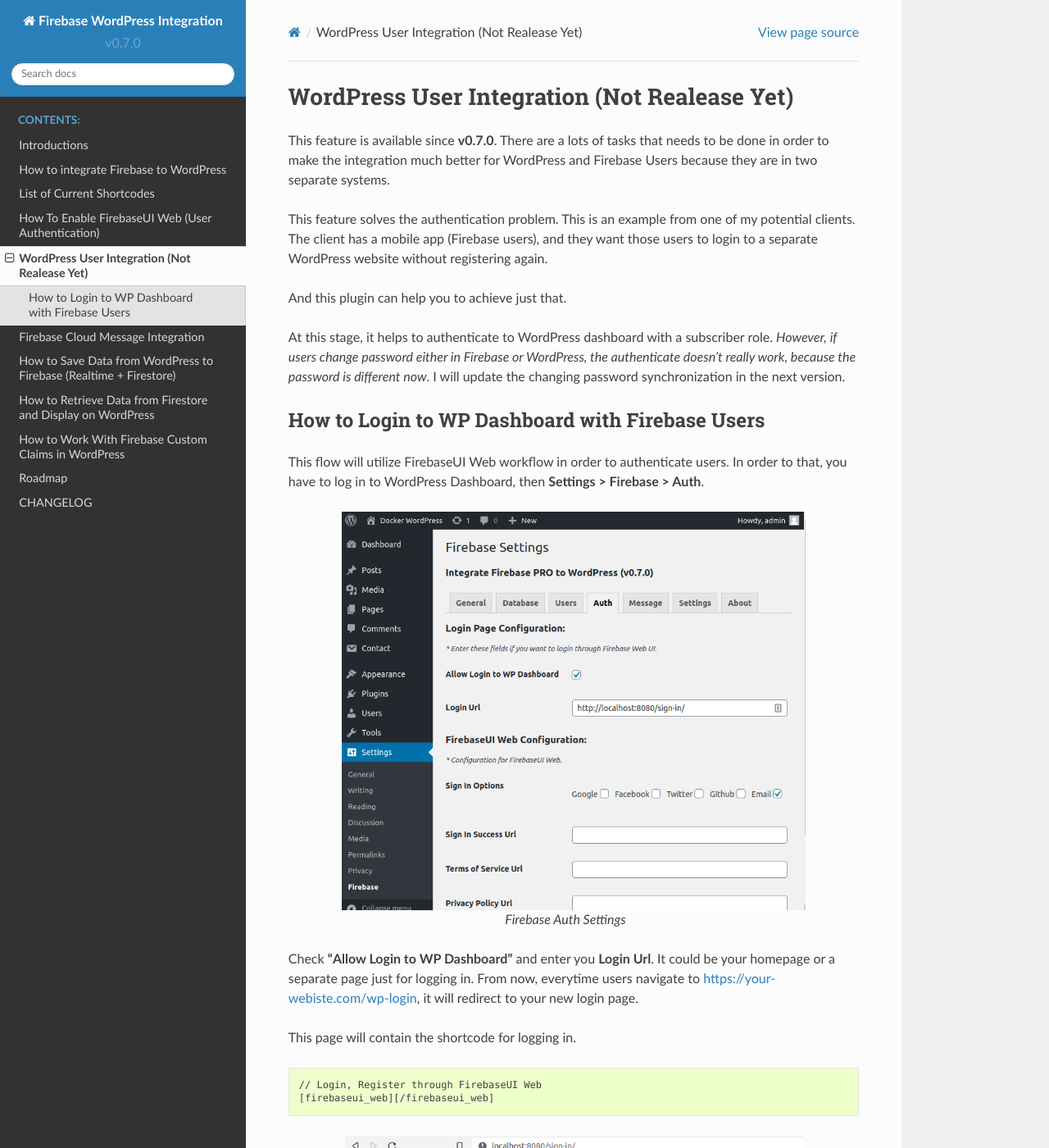
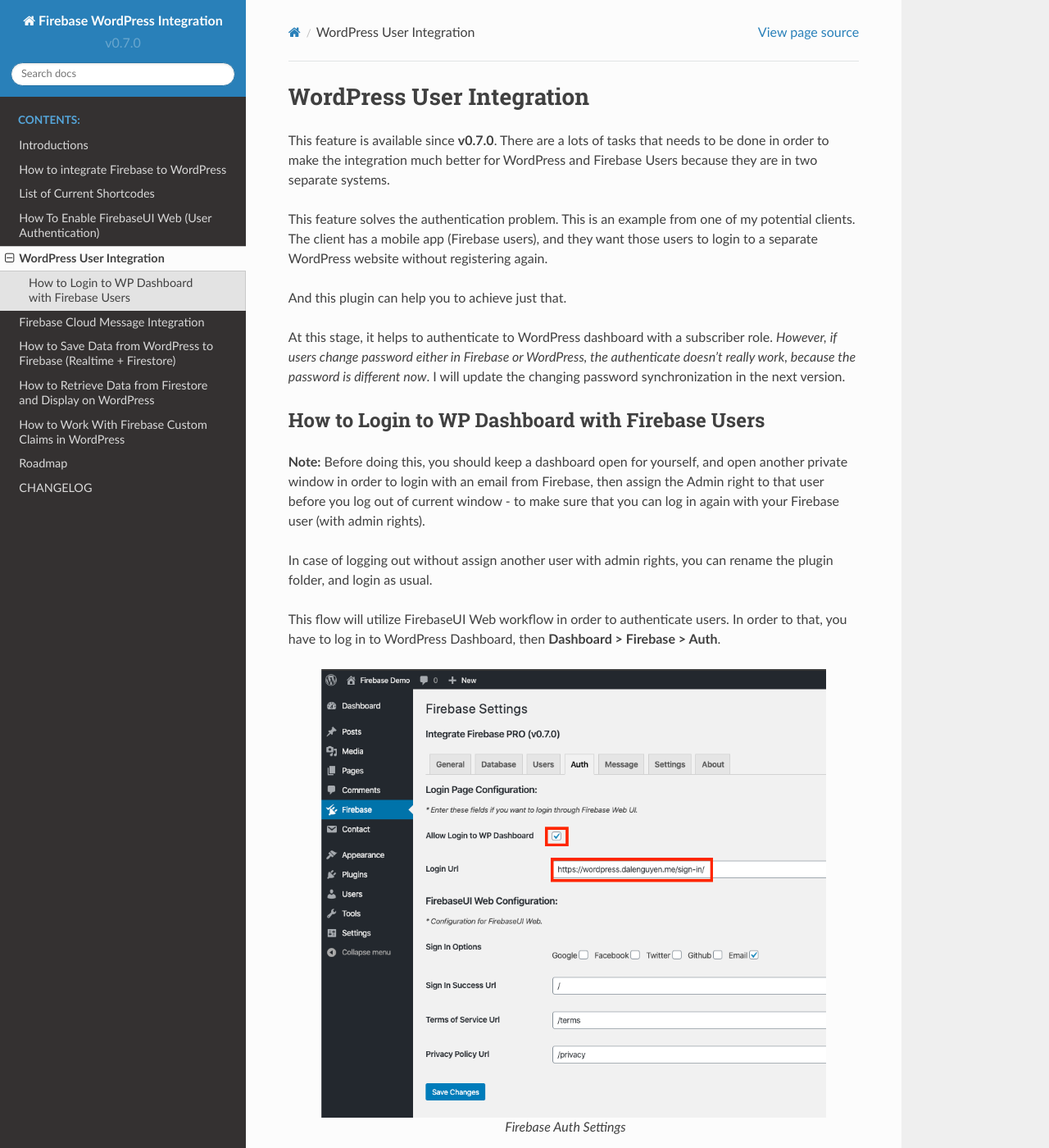
Before and after one commit to dalenguyen/firebase-wordpress-docs, a Sphinx documentation site: the page built from docs/wordpress-user-integration.rst, in a window 1280 px wide and 1400 px high. Shown: the whole window at 82% size. Built offline with Sphinx 7.4.7 and the Read the Docs theme 2.0.0, drawn with Linux system fonts in a browser that asks for light colours; some of the changed text lies outside the part shown.

Commit message:
release(0.7.0): updated changelog and user integration guide

```diff
--- a/docs/firebase-wordpress-integration.rst
+++ b/docs/firebase-wordpress-integration.rst
@@ -43,7 +43,7 @@
 
 After you have downloaded the plugin, you can use default installation process in order to install the plugin. Otherwise, you can always manually upload the plugin to your plugin folder through FTP client.
 
-After you activate the plugin, you need to enter the Firebase credentials in the **Settings > Firebase**.
+After you activate the plugin, you need to enter the Firebase credentials in the **Dashboard > Firebase**.
 
 .. figure:: images/general.png
     :scale: 70%
--- a/docs/index.rst
+++ b/docs/index.rst
@@ -1,4 +1,4 @@
-Complete Guide to Firebase WordPress Integration (v0.6.0)
+Complete Guide to Firebase WordPress Integration (v0.7.0)
 ==========================================================
 
 This is a guilde to `Integrate Firebase PRO <https://firebase.dalenguyen.me/>`_, a plugin that helps to integrate Firebase to WordPress.
--- a/docs/wordpress-user-integration.rst
+++ b/docs/wordpress-user-integration.rst
@@ -1,4 +1,4 @@
-WordPress User Integration (Not Realease Yet)
+WordPress User Integration
 =============
 
 This feature is available since **v0.7.0**. There are a lots of tasks that needs to be done in order to make the integration much better for WordPress and Firebase Users because they are in two separate systems.
@@ -12,15 +12,19 @@
 How to Login to WP Dashboard with Firebase Users
 ----------------------------------
 
-This flow will utilize FirebaseUI Web workflow in order to authenticate users. In order to that, you have to log in to WordPress Dashboard, then **Settings > Firebase > Auth**.
+**Note:** Before doing this, you should keep a dashboard open for yourself, and open another private window in order to login with an email from Firebase, then assign the Admin right to that user before you log out of current window - to make sure that you can log in again with your Firebase user (with admin rights).
 
-.. figure:: images/auth/firebase-auth-settings-for-wordpress.png
+In case of logging out without assign another user with admin rights, you can rename the plugin folder, and login as usual.
+
+This flow will utilize FirebaseUI Web workflow in order to authenticate users. In order to that, you have to log in to WordPress Dashboard, then **Dashboard > Firebase > Auth**.
+
+.. figure:: images/auth/wp-login-with-firebase.png
     :scale: 70%
     :align: center
 
     Firebase Auth Settings
 
-Check **"Allow Login to WP Dashboard"** and enter you **Login Url**. It could be your homepage or a separate page just for logging in. From now, everytime users navigate to https://your-webiste.com/wp-login, it will redirect to your new login page.
+Check **Allow Login to WP Dashboard** and enter you **Login Url**. It could be your homepage or a separate page just for logging in. From now, everytime users navigate to https://your-webiste.com/wp-admin, it will redirect to your new login page.
 
 This page will contain the shortcode for logging in.
 
```
Also changed, not shown: docs/change-log.rst (+6 -3 lines), docs/images/auth/firebase-auth-settings-for-wordpress.png (deleted), docs/images/auth/wp-firebase-auth.png (added), docs/images/auth/wp-login-with-firebase.png (added), docs/images/auth/wp-new-login-url.png, docs/images/general.png.
